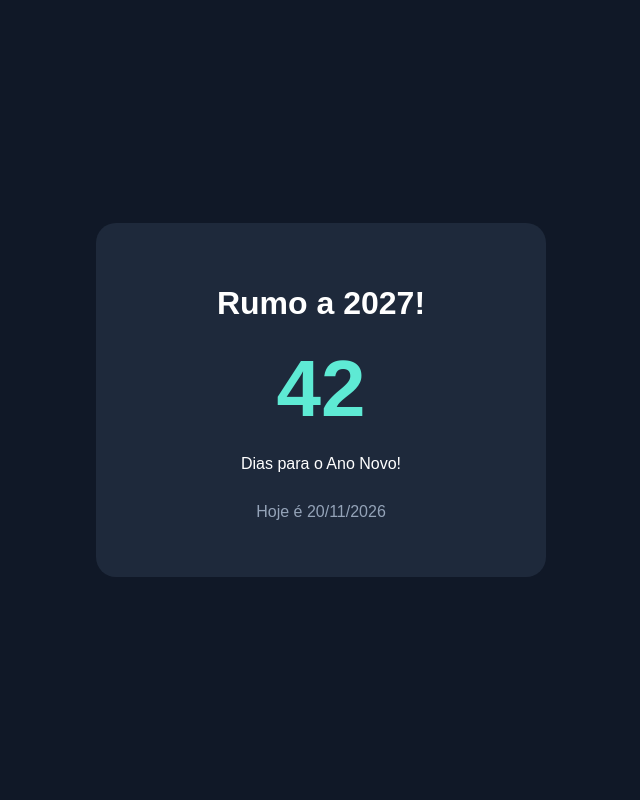
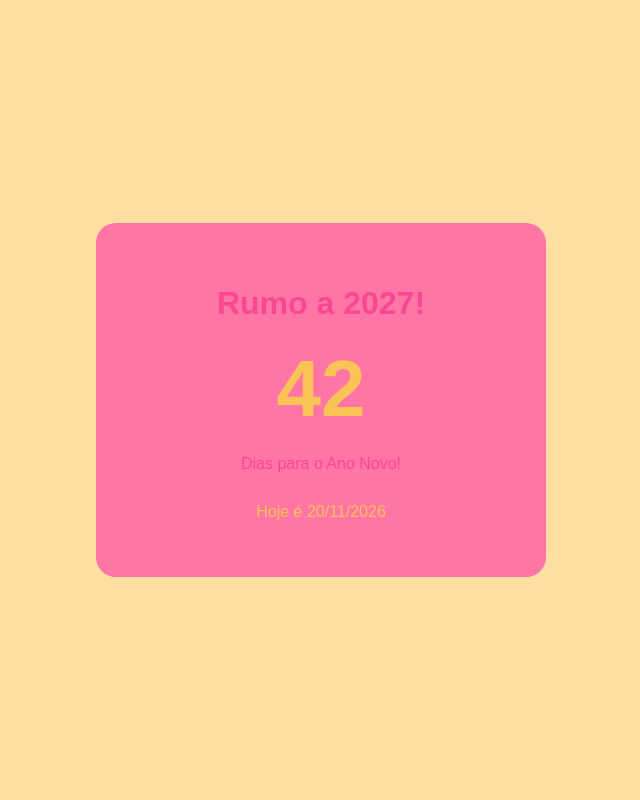
Before and after one commit to marianakalilrocha13-svg/Contador-Dias, a Flask app: page / in a window 1280 px wide. Shown: the whole page, without its empty margins (319-959 px from the left). Run offline with Flask 3, Linux system fonts and the light colour scheme.

Commit message:
atualizando denovo

```diff
--- a/templates/index.html
+++ b/templates/index.html
@@ -5,6 +5,12 @@
     <meta charset="UTF-8">
     <meta name="viewport" content="width=device-width, initial-scale=1.0">
     <title>Contagem para o Ano Novo</title>
+
+    <!-- Fonte #ff75a5 -->
+       <!-- Importação da fonte Playfair Display -->
+    <link rel="preconnect" href="https://fonts.googleapis.com">
+    <link rel="preconnect" href="https://fonts.gstatic.com" crossorigin>
+    <link href="https://fonts.googleapis.com/css2?family=Playfair+Display:wght@400;700&display=swap" rel="stylesheet">
 
     <style>
         * {
@@ -17,8 +23,8 @@
             display: flex;
             justify-content: center;
             align-items: center;
-            background: #101827;
-            color: white;
+            background: #ffdea1;
+            color: #f74891;
             font-family: Arial, sans-serif;
         }
 
@@ -27,7 +33,7 @@
             max-width: 450px;
             padding: 40px;
             text-align: center;
-            background: #1e293b;
+            background: #ff75a5;
             border-radius: 20px;
         }
 
@@ -38,12 +44,12 @@
         .contador {
             font-size: 80px;
             font-weight: bold;
-            color: #5eead4;
+            color: #fac355;
             margin: 20px 0;
         }
 
         .data {
-            color: #94a3b8;
+            color: #fac355;
             margin-top: 30px;
         }
     </style>
```
